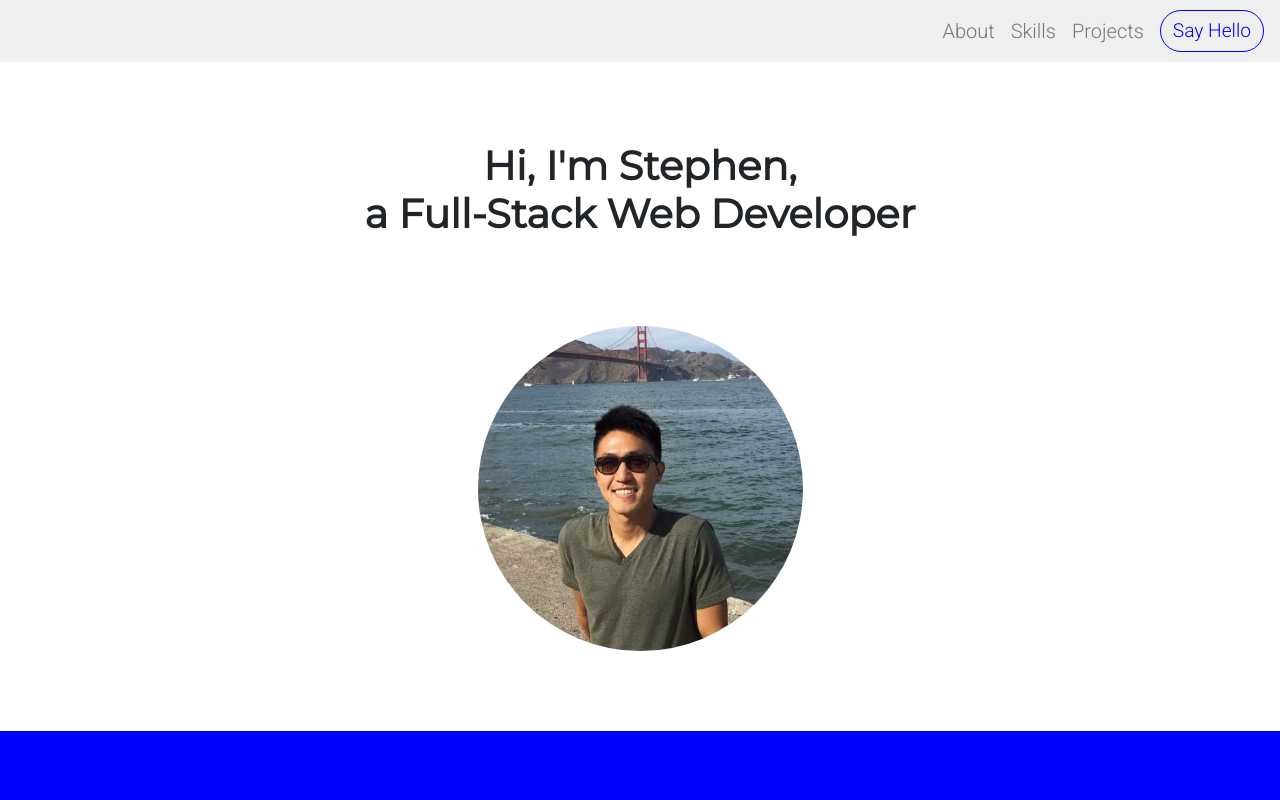
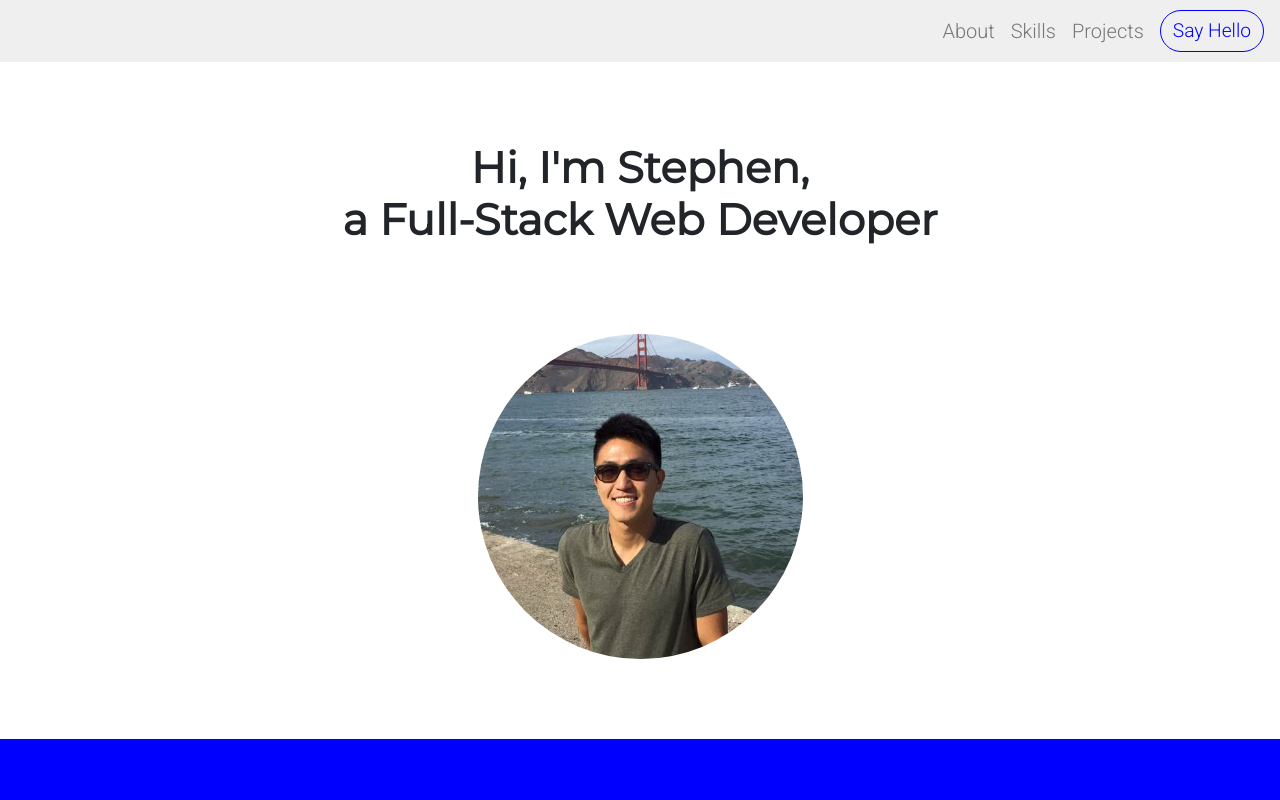
Before and after one commit to stephenJeong/portfolio, a React (Create React App) app: page / in a window 1280 px wide. Shown: the top 800 px of the page. Built offline with nearby package versions, Linux system fonts and the light colour scheme.

Commit message:
update h1 font size

```diff
--- a/src/components/Hero.css
+++ b/src/components/Hero.css
@@ -4,14 +4,14 @@
   align-items: center;
 }
 
+.hero h1 {
+  font-size: 2.7rem;
+}
+
 .hero img {
   border-radius: 50%;
   margin-top: 4rem;
   max-width: 325px;
-}
-
-.hero h4 {
-  font-weight: 100;
 }
 
 .typewriter h1 {
--- a/src/index.css
+++ b/src/index.css
@@ -14,6 +14,10 @@ h1,h2,h3 {
   font-family: 'Montserrat', 'Roboto', sans-serif;
 }
 
+h1 {
+  font-size: 2.7rem;
+}
+
 code {
   font-family: source-code-pro, Menlo, Monaco, Consolas, 'Courier New',
     monospace;
```
